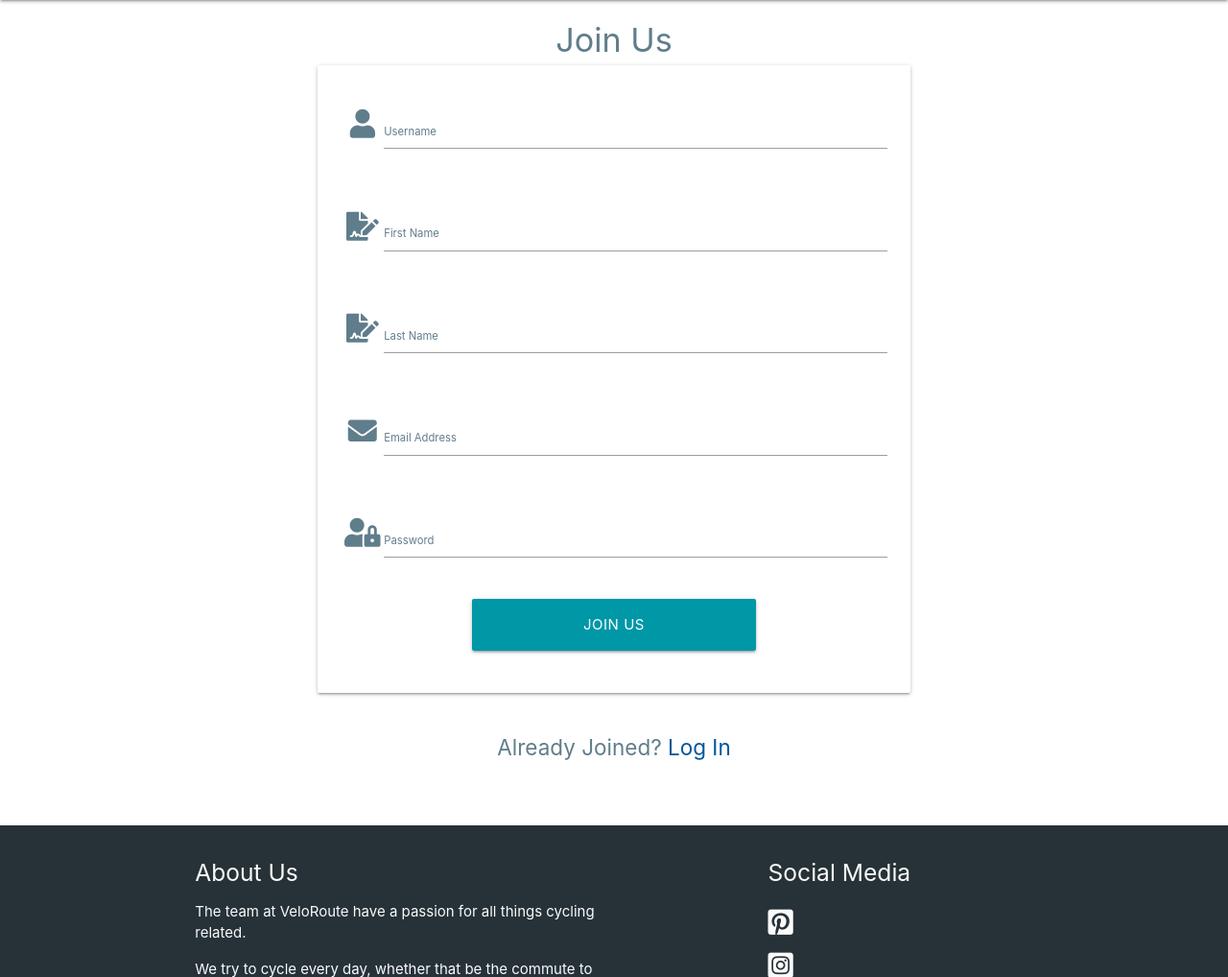
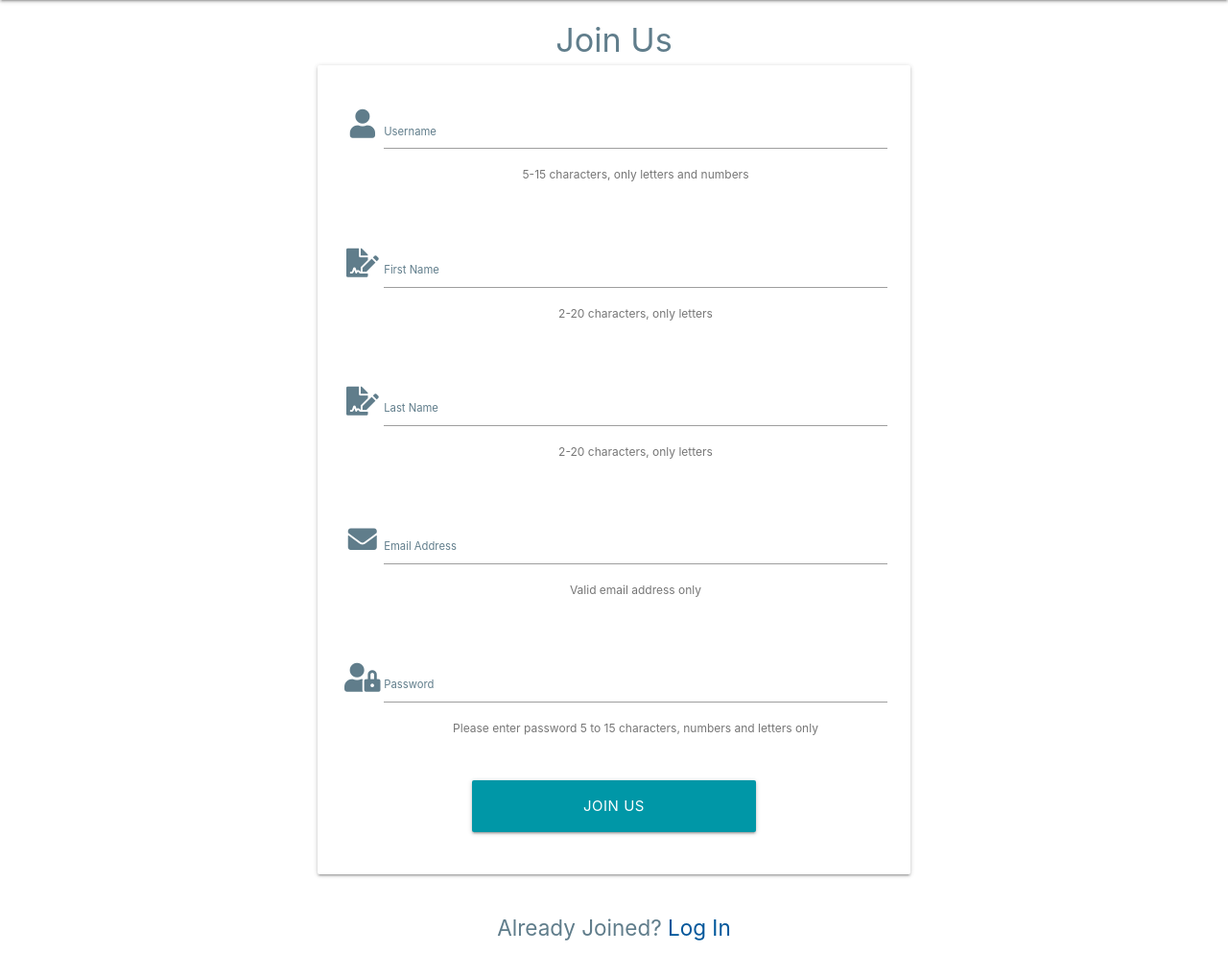
Before and after one commit to Matty-El/velo-route, a Flask app: page /join_us in a window 1280 px wide. Shown: the part 100-1118 px from the top of the page at 96% size. Run offline with Flask 2, Linux system fonts and the light colour scheme; some libraries are stand-ins or nearby versions.

Commit message:
Add data validation on all form on add route and add cycling tip forms

```diff
--- a/app.py
+++ b/app.py
@@ -212,6 +212,7 @@ def edit_route(route_id):
 
         mongo.db.routes.update({"_id": ObjectId(route_id)}, edit)
         flash("Route Successfully Edited")
+        return redirect(url_for("profile", username=session['user']))
 
     route = mongo.db.routes.find_one({"_id": ObjectId(route_id)})
     categories = mongo.db.categories.find().sort("category_name", 1)
--- a/templates/join_us.html
+++ b/templates/join_us.html
@@ -11,24 +11,27 @@
                 <div class="input-field col s12 tooltipped" data-position="bottom" data-tooltip="Please enter a username 5 to 15 characters, numbers and letters only">
                     <i class="fas fa-user prefix blue-grey-text darken-5"></i>
                     <input id="username" name="username" type="text" minlength="5" maxlength="15"
-                        pattern="^[a-zA-Z0-9]{5,15}$" class="validate" required>
+                        pattern="^[A-Za-z0-9_]{5,15}$" class="validate" required>
                     <label for="username">Username</label>
+                    <span class="helper-text" data-error="5-15 characters, only letters and numbers" data-success="Valid Username">5-15 characters, only letters and numbers</span>
                 </div>
             </div>
             <!-- first name -->
             <div class="row">
                 <div class="input-field col s12">
                     <i class="fas fa-file-signature prefix blue-grey-text darken-5"></i>
-                    <input id="first_name" name="first_name" type="text" minlength="2" pattern="^[a-zA-Z]+$" class="validate" required>
+                    <input id="first_name" name="first_name" type="text" minlength="2" maxlength="20"pattern="^[a-zA-Z_]+$" class="validate" required>
                     <label for="first_name">First Name</label>
+                    <span class="helper-text" data-error="2-20 characters, only letters" data-success="Valid Input">2-20 characters, only letters</span>
                 </div>
             </div>
             <!-- last name -->
             <div class="row">
                 <div class="input-field col s12">
                     <i class="fas fa-file-signature prefix blue-grey-text darken-5"></i>
-                    <input id="last_name" name="last_name" type="text" minlength="2" pattern="^[a-zA-Z]+$" class="validate" required>
+                    <input id="last_name" name="last_name" type="text" minlength="2" pattern="^[a-zA-Z][a-zA-Z]+$" class="validate" required>
                     <label for="last_name">Last Name</label>
+                    <span class="helper-text" data-error="2-20 characters, only letters" data-success="Valid Input">2-20 characters, only letters</span>
                 </div>
             </div>
             <!-- email address -->
@@ -38,6 +41,7 @@
                     <input id="email" name="email" type="text" pattern="^[A-Za-z0-9+_.-]+@(.+)$" class="validate"
                         required>
                     <label for="email">Email Address</label>
+                    <span class="helper-text" data-error="valid email address only" data-success="Valid Input">Valid email address only</span>
                 </div>
             </div>
             <!-- password -->
@@ -45,8 +49,9 @@
                 <div class="input-field col s12 tooltipped" data-position="bottom" data-tooltip="Please enter password 5 to 15 characters, numbers and letters only">
                     <i class="fas fa-user-lock prefix blue-grey-text darken-5"></i>
                     <input id="password" name="password" type="password" minlength="5" maxlength="15"
-                        pattern="^[a-zA-Z0-9]{5,15}$" class="validate" required>
+                        pattern="^[A-Za-z0-9_]{5,15}$" class="validate" required>
                     <label for="password">Password</label>
+                    <span class="helper-text" data-error="5-15 characters, only letters and numbers" data-success="Valid Input">Please enter password 5 to 15 characters, numbers and letters only</span>
                 </div>
             </div>
             <!-- join us button -->
```
Also changed, not shown: templates/add_cycling_tip.html (+4 -5 lines), templates/add_route.html (+5 -8 lines).
